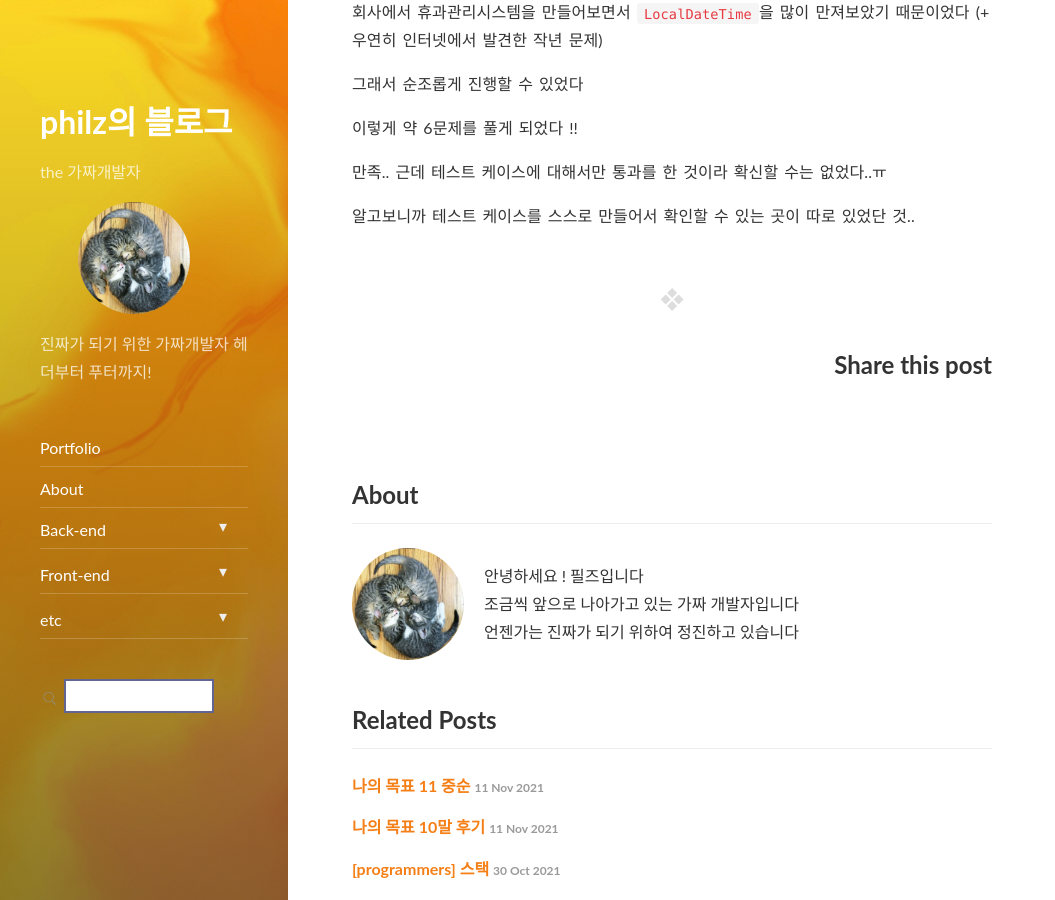
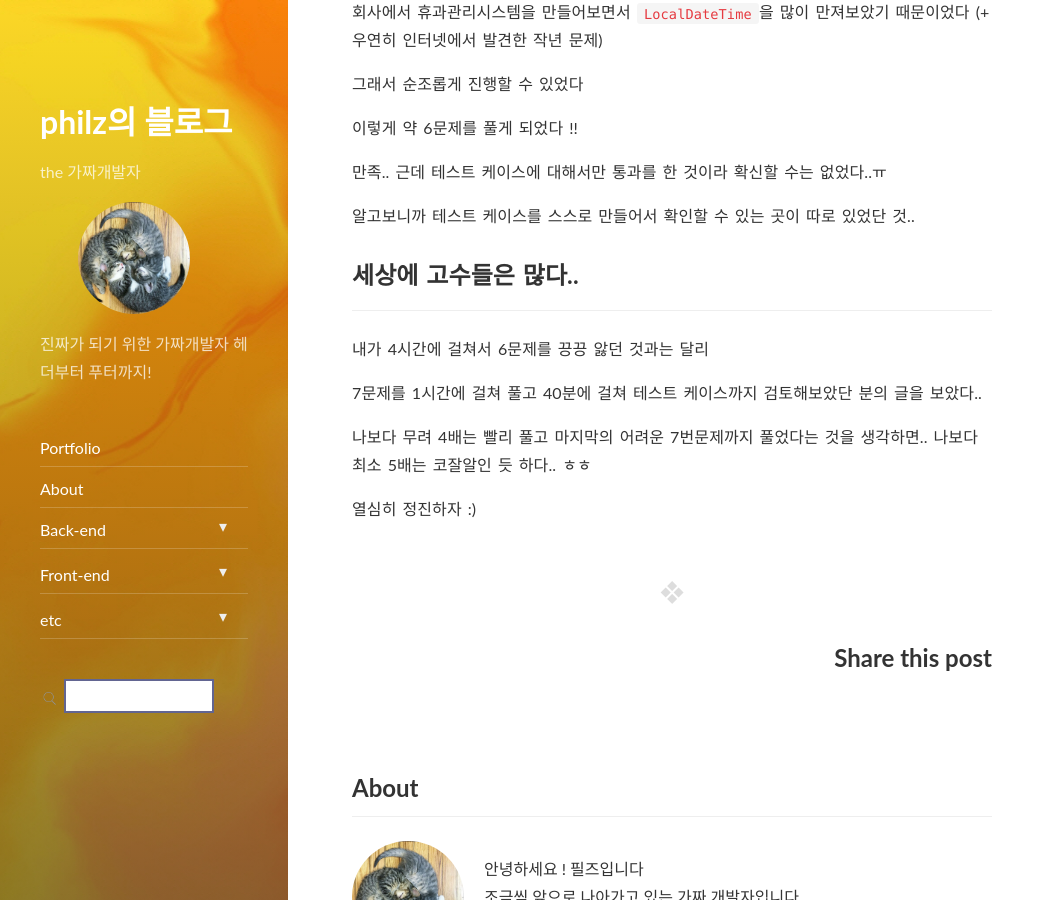
Before and after one commit to progress0407/progress0407.github.io, a Jekyll site: the page built from _posts/etc/codingtest/2021-11-14-코테 준비 후기.md, in a window 1280 px wide and 900 px high, scrolled down 2244 px. Shown: the whole window, without its empty margins (0-1055 px from the left). Built offline with Jekyll 4.4.1, drawn with Linux system fonts in a browser that asks for light colours; nearby versions of some CDN libraries.

Commit message:
코테 준비후기 upload

```diff
--- a/_posts/etc/codingtest/2021-11-14-코테 준비 후기.md
+++ b/_posts/etc/codingtest/2021-11-14-코테 준비 후기.md
@@ -103,3 +103,15 @@ OKKY 게시판에 스터디 공지를 올려서 약 4명의 인원을 생각하
 만족.. 근데 테스트 케이스에 대해서만 통과를 한 것이라 확신할 수는 없었다..ㅠ
 
 알고보니까 테스트 케이스를 스스로 만들어서 확인할 수 있는 곳이 따로 있었단 것..
+
+## 세상에 고수들은 많다..
+
+---
+
+내가 4시간에 걸쳐서 6문제를 끙끙 앓던 것과는 달리
+
+7문제를 1시간에 걸쳐 풀고 40분에 걸쳐 테스트 케이스까지 검토해보았단 분의 글을 보았다..
+
+나보다 무려 4배는 빨리 풀고 마지막의 어려운 7번문제까지 풀었다는 것을 생각하면.. 나보다 최소 5배는 코잘알인 듯 하다.. ㅎㅎ
+
+열심히 정진하자 :)
```
